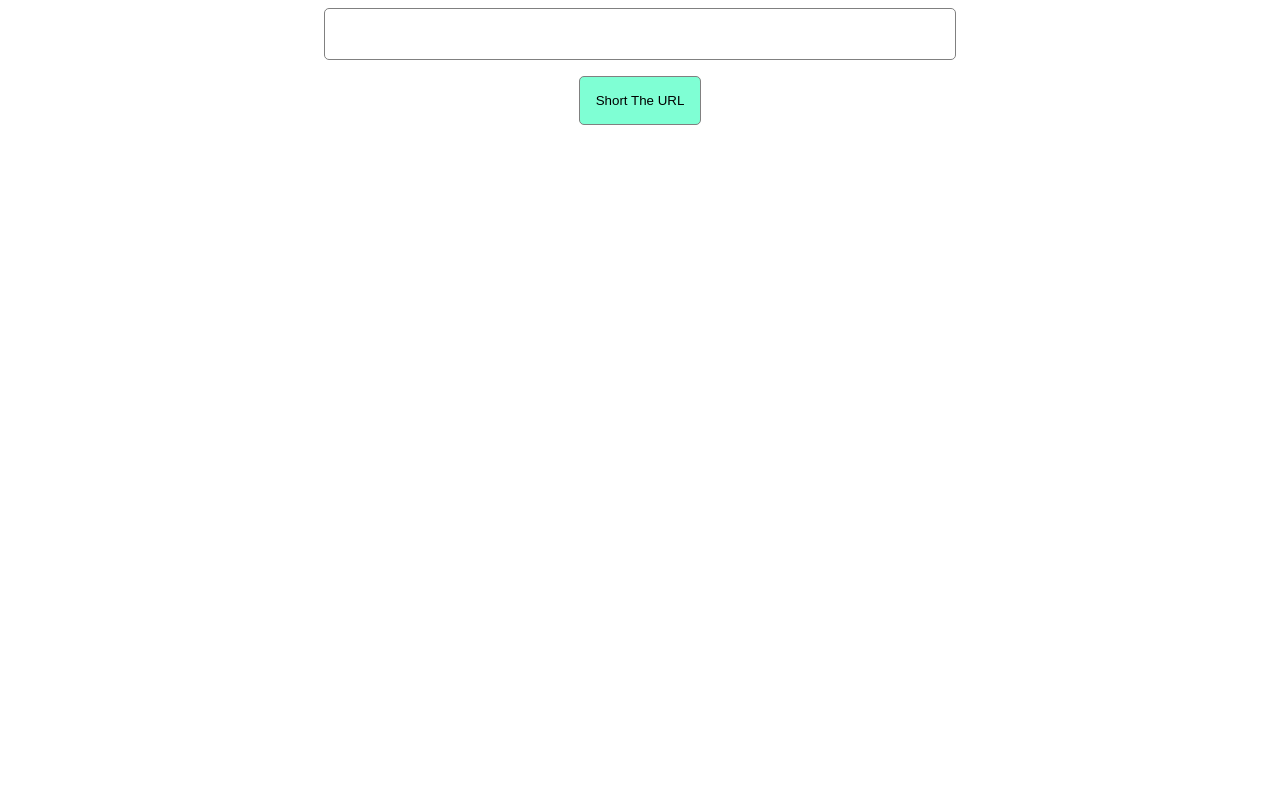
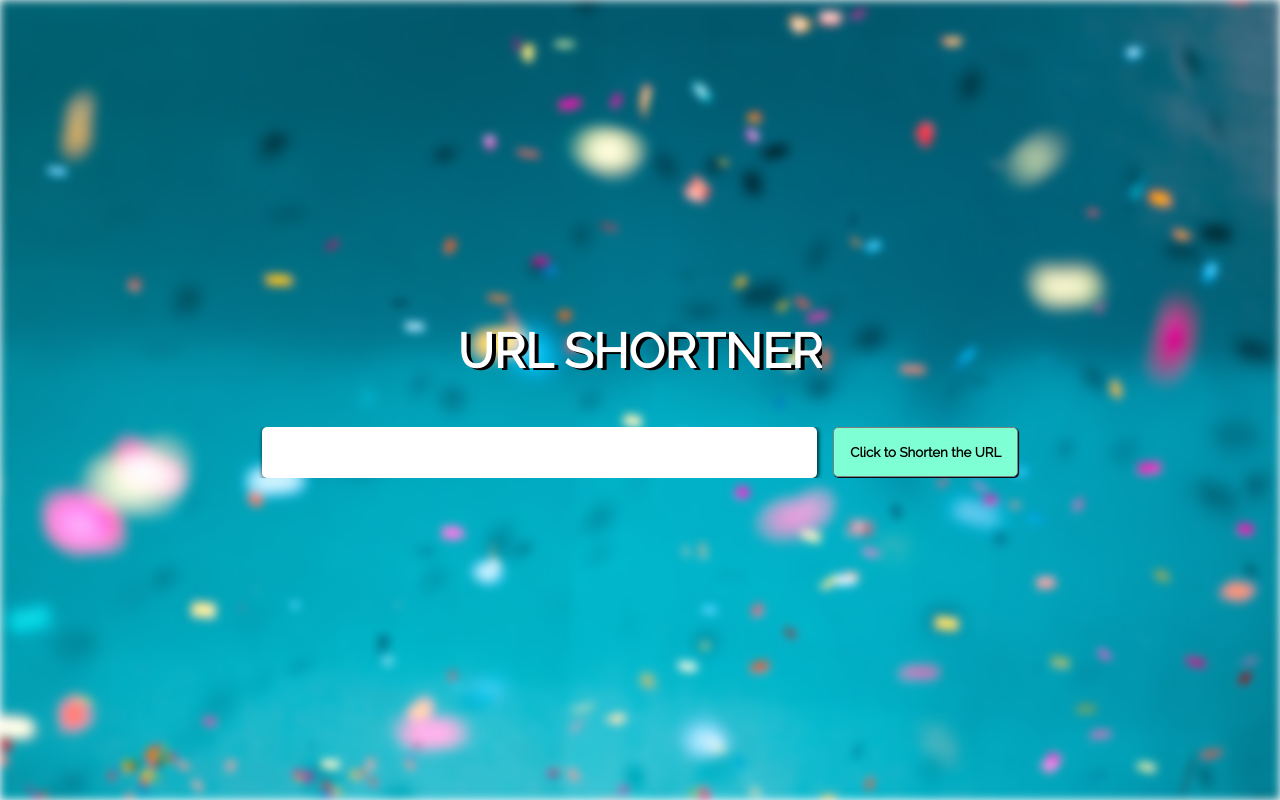
Before and after one commit to Phoenix6296/URL-Shortner, a plain HTML site: page index.html in a window 1280 px wide. Drawn offline with nearby package versions, Linux system fonts and the light colour scheme.

Commit message:
CSS ALMOST DONE

```diff
--- a/index.html
+++ b/index.html
@@ -3,11 +3,23 @@
 <head>
     <title>Simple URL Shortener</title>
     <link rel="stylesheet" href="style.css">
+    <link rel="preconnect" href="https://fonts.googleapis.com">
+    <link rel="preconnect" href="https://fonts.gstatic.com" crossorigin>
+    <link
+        href="https://fonts.googleapis.com/css2?family=Fredoka:wght@300&family=Montserrat:wght@200&family=Raleway&display=swap"
+        rel="stylesheet">
 </head>
 
 <body>
-    <input type="url" id="urlinput">
-    <button onclick="shorturl()">Short The URL</button>
+    <img src="banner.jpeg" alt="">
+    <section class="container">
+        <h1>URL SHORTNER</h1>
+        <div class="content">
+            <input type="url" id="urlinput">
+            <button onclick="shorturl()">Click to Shorten the URL</button>
+        </div>
+    </section>
+    <h2 id="short-url"></h2>
     <script src="https://ajax.googleapis.com/ajax/libs/jquery/3.3.1/jquery.min.js"></script>
     <script src="main.js"></script>
 </body>
--- a/style.css
+++ b/style.css
@@ -1,28 +1,66 @@
-body {
+* {
+    font-family: 'Fredoka', sans-serif;
+    font-family: 'Montserrat', sans-serif;
+    font-family: 'Raleway', sans-serif;
+    margin: 0;
+    padding: 0;
+    box-sizing: border-box;
+    overflow: hidden;
+}
+
+h1,
+h2 {
+    color: white;
+    text-shadow: 4px 2px black;
+    font-size: 3rem;
+}
+
+img {
+    width: 100%;
+    height: 100vh;
+    filter: blur(5px);
+    position: absolute;
+    z-index: -1;
+}
+
+.container {
+    display: flex;
+    align-items: center;
+    justify-content: center;
+    flex-direction: column;
+    height: 100vh;
+    gap: 1rem;
+}
+
+.content {
+    margin-top: 2rem;
     display: flex;
     align-items: center;
     justify-content: center;
     gap: 1rem;
-    flex-direction: column;
+    width: 100%;
 }
 
-body>input {
+.content>input {
     padding: 1rem;
-    width: 50%;
+    flex: 0.5;
     font-size: medium;
     border-radius: 5px;
-    border: 1px solid gray;
+    border: none;
+    box-shadow: 1px 1px 5px black;
 }
 
-body>button {
+.content>button {
     background-color: aquamarine;
     border: 1px solid gray;
     border-radius: 5px;
     cursor: pointer;
     padding: 1rem;
+    box-shadow: 1px 1px 1px black;
+    font-weight: bold;
 }
 
-body>button:hover {
+.content>button:hover {
     background-color: rgb(68, 247, 187);
     transition: 0.3s;
 }
```
Also changed, not shown: banner.jpeg (added).
